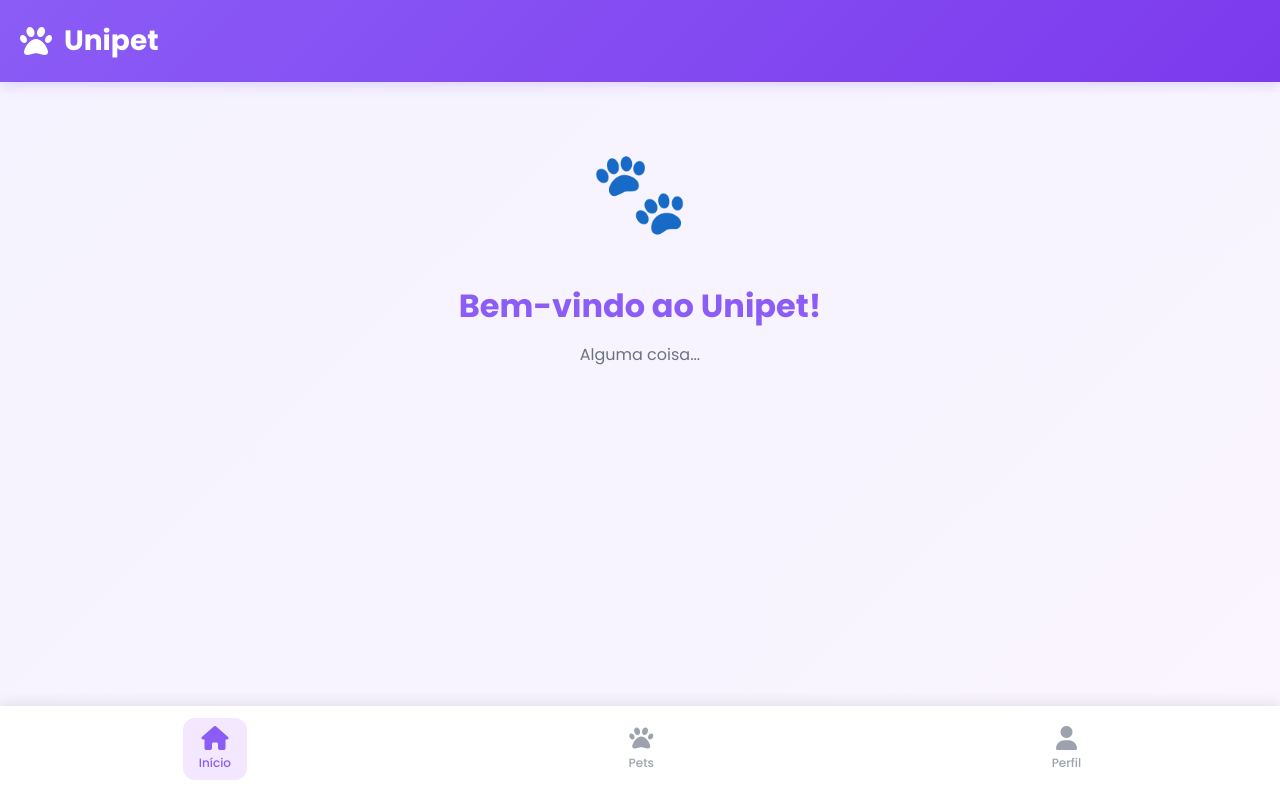
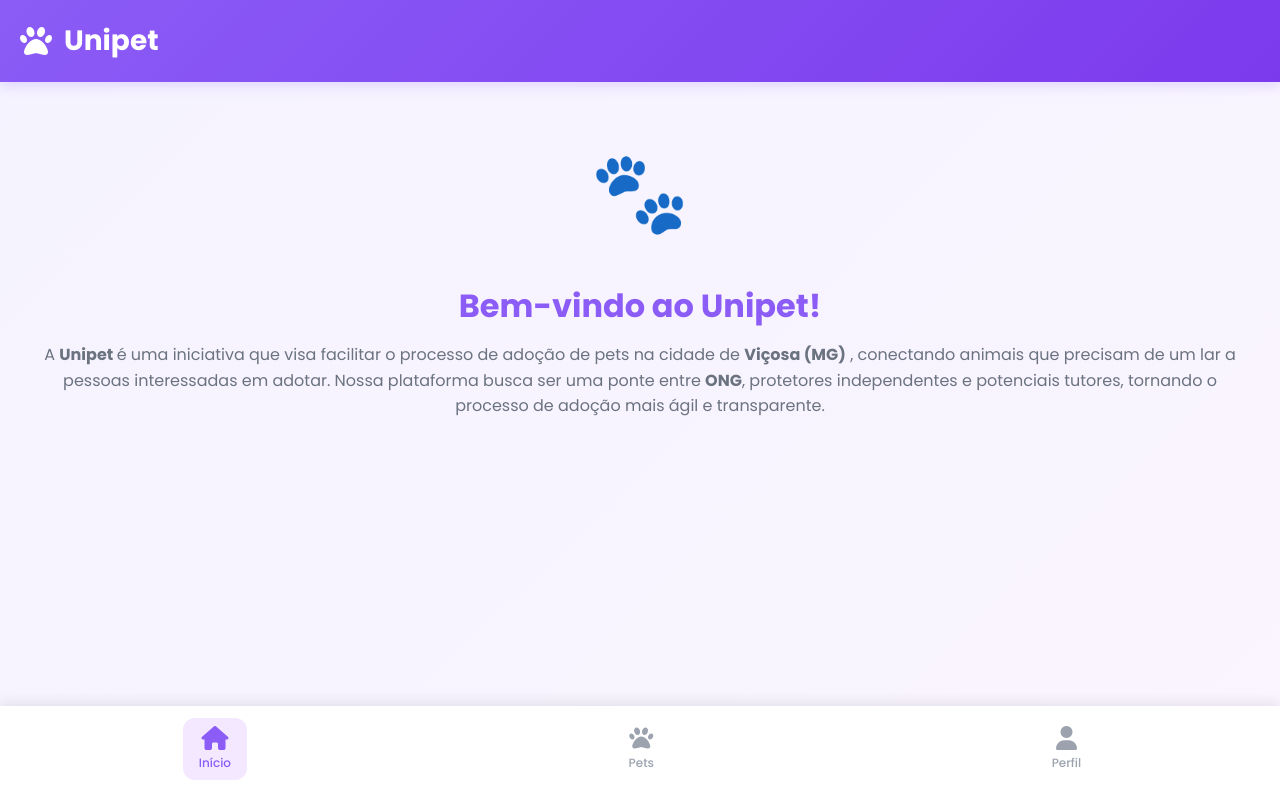
Before and after one commit to equipe-silver-fox/unipet, a website: page index.html in a window 1280 px wide. Drawn offline with Linux system fonts and the light colour scheme.

Commit message:
dependencias

```diff
--- a/index.html
+++ b/index.html
@@ -14,7 +14,7 @@
 <body>
     <!-- Header -->
     <div class="header">
-        <div class="logo">
+        <div class="logo" >
             <i class="fa-solid fa-paw"></i>
             <span>Unipet</span>
         </div>
@@ -27,7 +27,7 @@
             <div class="welcome">
                 <div class="welcome-icon">🐾</div>
                 <h1>Bem-vindo ao Unipet!</h1>
-                <p>Alguma coisa...</p>
+                <p>A <strong> Unipet </strong>é uma iniciativa que visa facilitar o processo de adoção de pets na cidade de <strong>Viçosa (MG)</strong> , conectando animais que precisam de um lar a pessoas interessadas em adotar. Nossa plataforma busca ser uma ponte entre <strong>ONG</strong>, protetores independentes e potenciais tutores, tornando o processo de adoção mais ágil e transparente.</p>
             </div>
         </div>
 
```
Also changed, not shown: package.json (added, +7 -0 lines), 2 other files.
